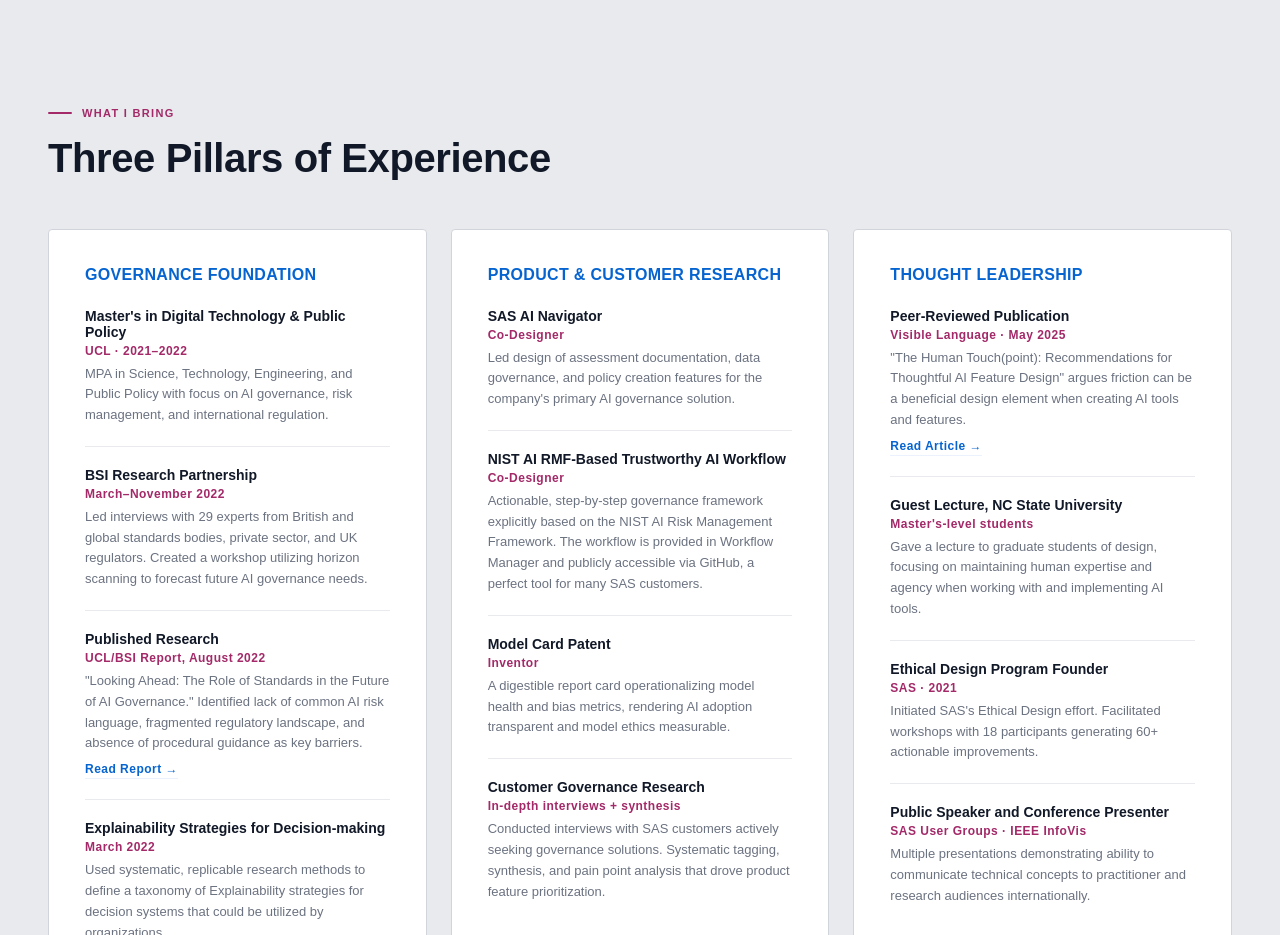
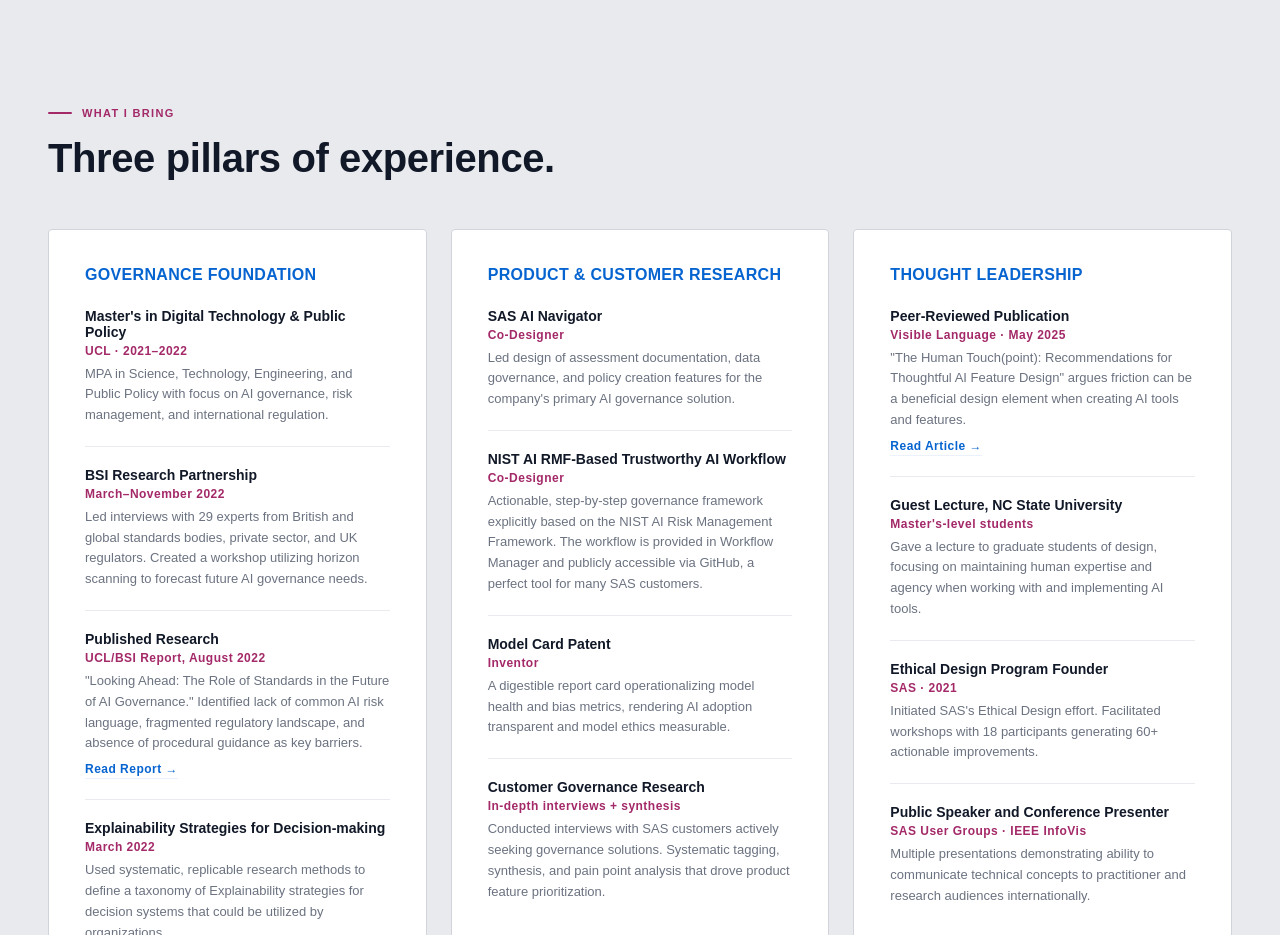
Before and after one commit to sierrashell1991/my-portfolio, a React (Create React App) app: page / in a window 1280 px wide. Shown: the part 1820-2755 px from the top of the page. Built offline with nearby package versions, Linux system fonts and the light colour scheme.

Commit message:
redesign value section, minor copy updates

```diff
--- a/src/App.js
+++ b/src/App.js
@@ -541,7 +541,7 @@
     <div style={{ maxWidth: 1200, margin: "0 auto" }}>
       <FadeIn>
         <SectionLabel>What I Bring</SectionLabel>
-        <SectionTitle>Three Pillars of Experience</SectionTitle>
+        <SectionTitle>Three pillars of experience.</SectionTitle>
       </FadeIn>
 
       <div style={{ display: "grid", gridTemplateColumns: "repeat(3, 1fr)", gap: 24 }}>
```
